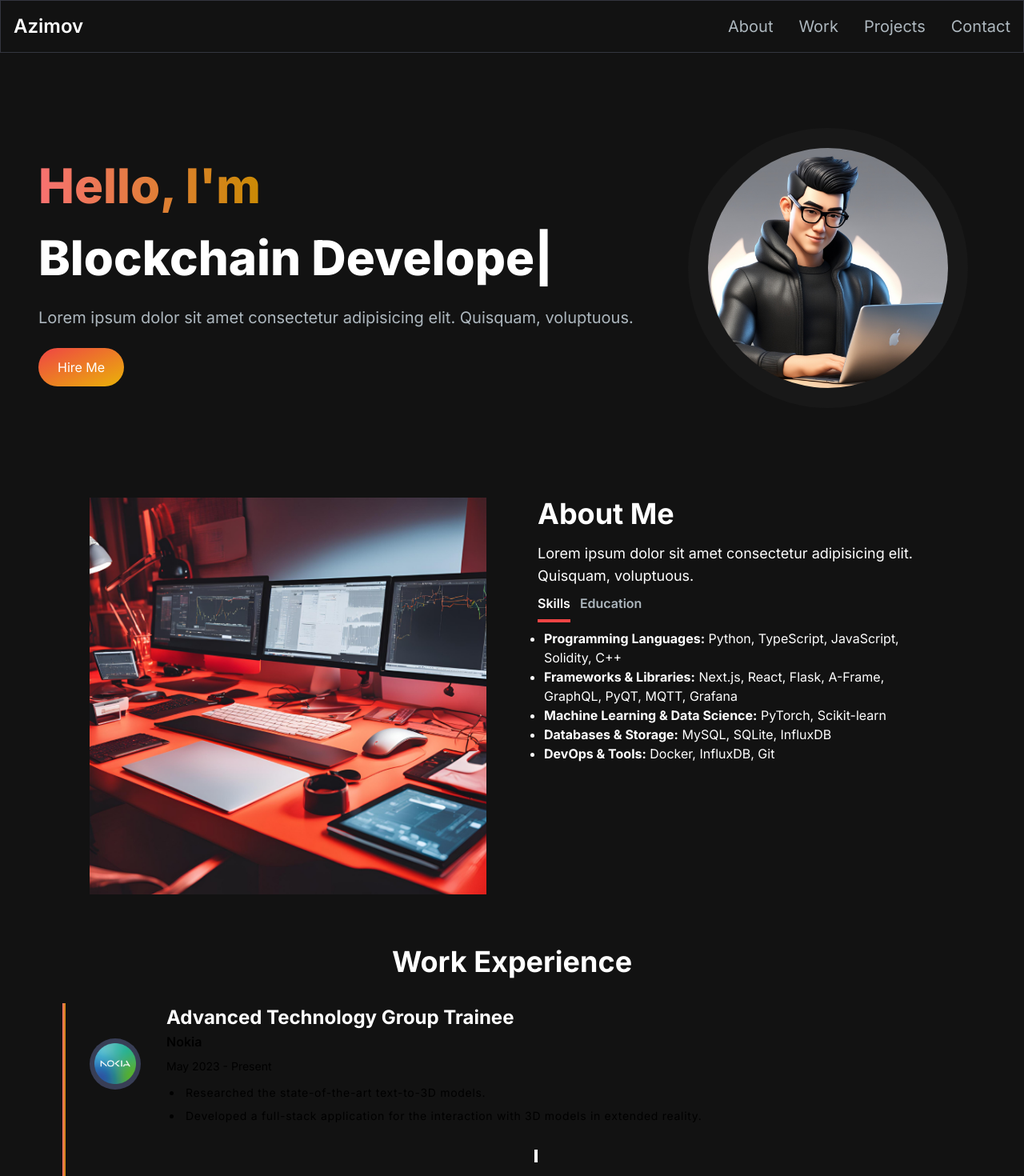
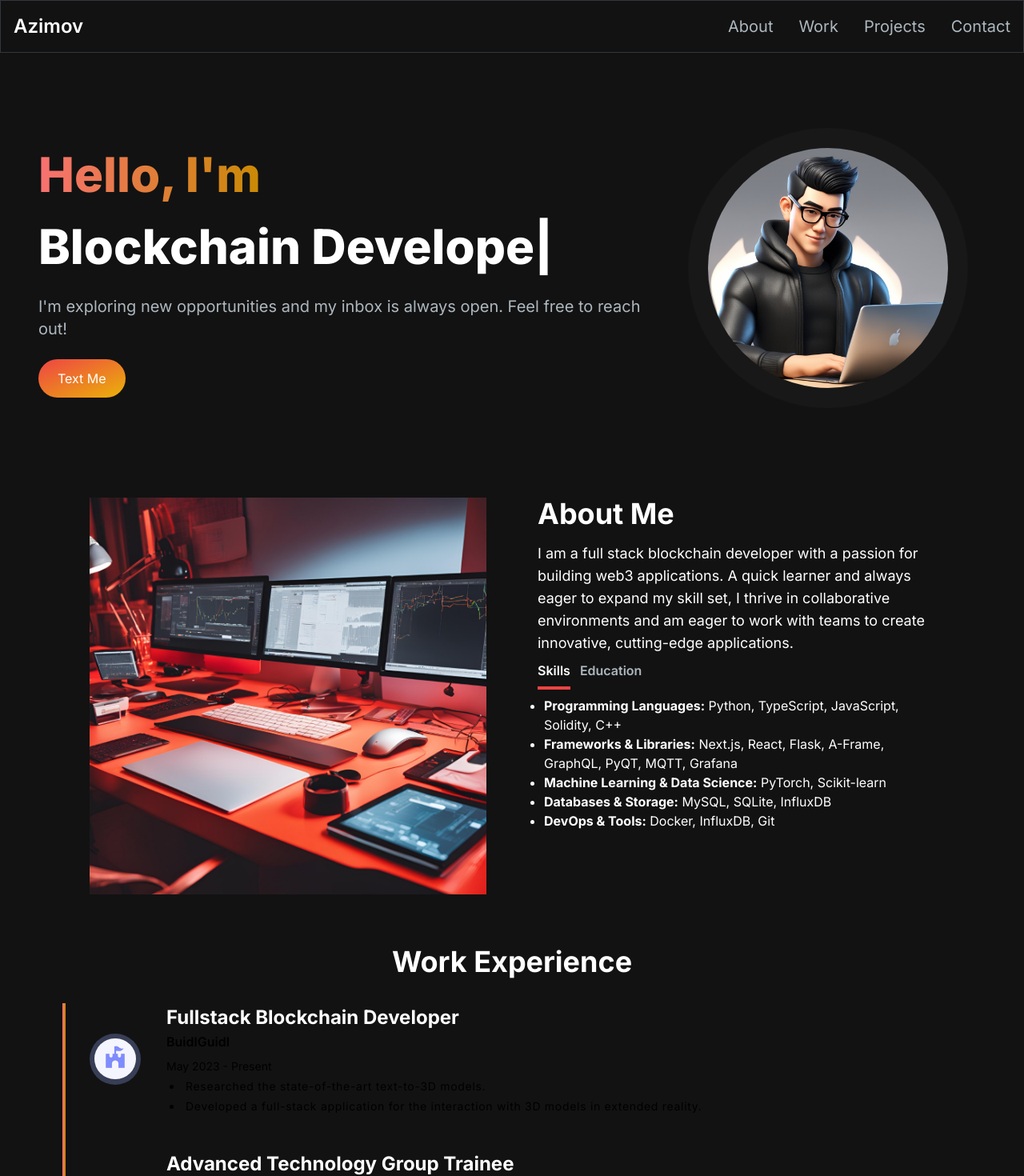
Before and after one commit to AzimovS/AzimovS.github.io, a Next.js app: page / in a window 1280 px wide. Shown: the top 1470 px of the page at 80% size. Built offline with nearby package versions, Linux system fonts and the light colour scheme.

Commit message:
fix: update info

```diff
--- a/app/components/AboutSection.tsx
+++ b/app/components/AboutSection.tsx
@@ -80,8 +80,11 @@ const AboutSection = () => {
           <div className="mt-4 md:mt-0 text-left flex flex-col h-full">
             <h2 className="text-4xl font-bold text-white mb-4">About Me</h2>
             <p className="text-base lg:text-lg">
-              Lorem ipsum dolor sit amet consectetur adipisicing elit. Quisquam,
-              voluptuous.
+              I am a full stack blockchain developer with a passion for
+              building web3 applications. A quick learner and always eager to
+              expand my skill set, I thrive in collaborative environments and am
+              eager to work with teams to create innovative, cutting-edge
+              applications.
             </p>
             <div className="flex flex-row justify-start mt-2">
               <TabButton
--- a/app/components/ExperienceSection.tsx
+++ b/app/components/ExperienceSection.tsx
@@ -28,7 +28,7 @@ const ExperienceCard = ({ experience }: { experience: Experience }) => (
       <img
         src={experience.icon}
         alt={experience.company_name}
-        className="w-[80%] h-[80%] object-contain"
+        className="w-[80%] h-[80%] object-contain rounded-full"
       />
     </div>
     <div className="ml-4 md:ml-8 flex-1">
@@ -37,7 +37,7 @@ const ExperienceCard = ({ experience }: { experience: Experience }) => (
         {experience.company_name}
       </p>
       <p className="text-white-100 text-[14px] mt-2">{experience.date}</p>
-      <ul className="mt-3 list-disc ml-5 space-y-2">
+      <ul className="mt-1 list-disc ml-5 space-y-1">
         {experience.points.map((point, index) => (
           <li
             key={`experience-point-${index}`}
@@ -69,13 +69,10 @@ const ExperienceSection = () => {
       <div className="relative">
         <div className="absolute bg-gradient-to-r from-primary-400 to-secondary-600 left-8 top-0 w-1 bg-white h-full transform -translate-x-1/2" />
 
-        <div className="flex flex-col space-y-8 pl-16">
+        <div className="flex flex-col space-y-8 pl-16 gap-3">
           {experiences.map((experience, index) => (
             <React.Fragment key={index}>
               <ExperienceCard experience={experience} />
-              {index < experiences.length - 1 && (
-                <div className="h-4 w-1 bg-white mx-auto transform -translate-x-1/2" />
-              )}
             </React.Fragment>
           ))}
         </div>
--- a/app/components/IntroSection.tsx
+++ b/app/components/IntroSection.tsx
@@ -37,15 +37,15 @@ const IntroSection = () => {
             />
           </h1>
           <p className="text-[#ADB7BE] text-base sm:text-lg mb-6 lg:text-xl">
-            Lorem ipsum dolor sit amet consectetur adipisicing elit. Quisquam,
-            voluptuous.
+            I&apos;m exploring new opportunities and my inbox is always open. Feel
+            free to reach out!
           </p>
           <div>
             <Link
               href="/#contact"
               className="px-6 inline-block py-3 w-full sm:w-fit rounded-full mr-4 bg-gradient-to-br from-primary-500 to-secondary-500 hover:bg-slate-200 text-white"
             >
-              Hire Me
+              Text Me
             </Link>
             {/* <Link
               href="/"
--- a/app/contants.ts
+++ b/app/contants.ts
@@ -1,10 +1,21 @@
 export const experiences = [
+  {
+    title: "Fullstack Blockchain Developer",
+    company_name: "BuidlGuidl",
+    icon: "/company/bg.png",
+    iconBg: "#383E56",
+    date: "May 2023 - Present",
+    points: [
+      "Researched the state-of-the-art text-to-3D models.",
+      "Developed a full-stack application for the interaction with 3D models in extended reality.",
+    ],
+  },
   {
     title: "Advanced Technology Group Trainee",
     company_name: "Nokia",
     icon: "/company/nokia.png",
     iconBg: "#383E56",
-    date: "May 2023 - Present",
+    date: "May 2023 - Nov 2023",
     points: [
       "Researched the state-of-the-art text-to-3D models.",
       "Developed a full-stack application for the interaction with 3D models in extended reality.",
```
Also changed, not shown: public/company/bg.png (added).
